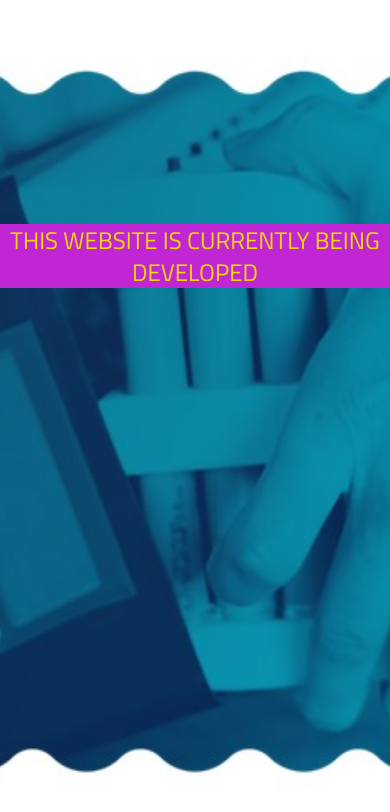
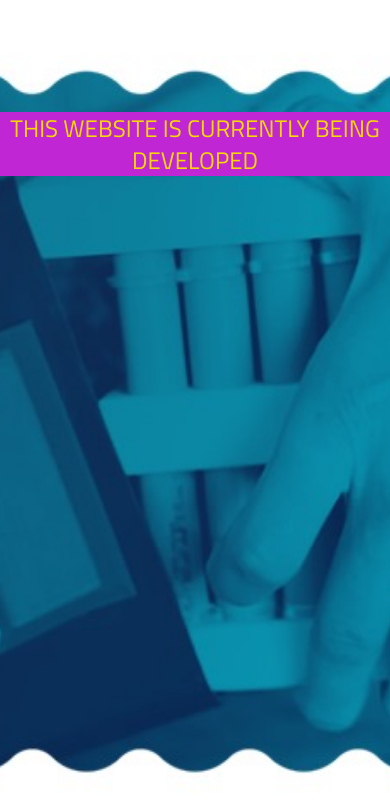
Before and after one commit to Code-with-Ken/AceleAfrica, a Next.js app: page / in a window 390 px wide. Shown: the top 812 px of the page. Built offline with nearby package versions, Linux system fonts and the light colour scheme.

Commit message:
Change viewport size

```diff
--- a/app/page.js
+++ b/app/page.js
@@ -8,16 +8,19 @@ import WhatWeOffer from "@/components/what_we_offer";
 import Benefits from "@/components/benefits";
 export default function Home() {
   return (
-    <main>
-      <div className="bg-blue-400 h-svh">
-        <div className="relative flex flex-col h-full overflow-hidden bg-blue-400">
+    <div className="h-screen overflow-hidden bg-red-400">
+      <div className="relative h-full overflow-hidden bg-blue-400">
         <Image
           src="/assets/images/preview.jpeg"
-            width={1200}
+          width={400}
           height={0}
           className="object-cover object-center w-full h-full"
         />
-          <p className="text-2xl text-[#F6D707] absolute top-56 text-center bg-fuchsia-600 w-full">THIS WEBSITE IS CURRENTLY BEING DEVELOPED</p>
+        <p className="text-2xl text-[#F6D707] absolute top-28 lg:top-56 text-center bg-fuchsia-600 w-full">
+          THIS WEBSITE IS CURRENTLY BEING DEVELOPED
+        </p>
+      </div>
+      <div className="relative flex flex-col hidden h-full overflow-hidden bg-blue-400">
         <div className="absolute flex flex-col items-center justify-center hidden w-full h-full text-center text-white lg:px-60">
           <p className="text-xs text-[#F6D707]">WELCOME TO ACELEAFRICA</p>
           <p className="my-6 text-2xl font-bold lg:text-4xl">
@@ -53,6 +56,5 @@ export default function Home() {
         <Benefits />
       </div>
     </div>
-    </main>
   );
 }
```
Lines whose indentation alone changed are shown as unchanged.
